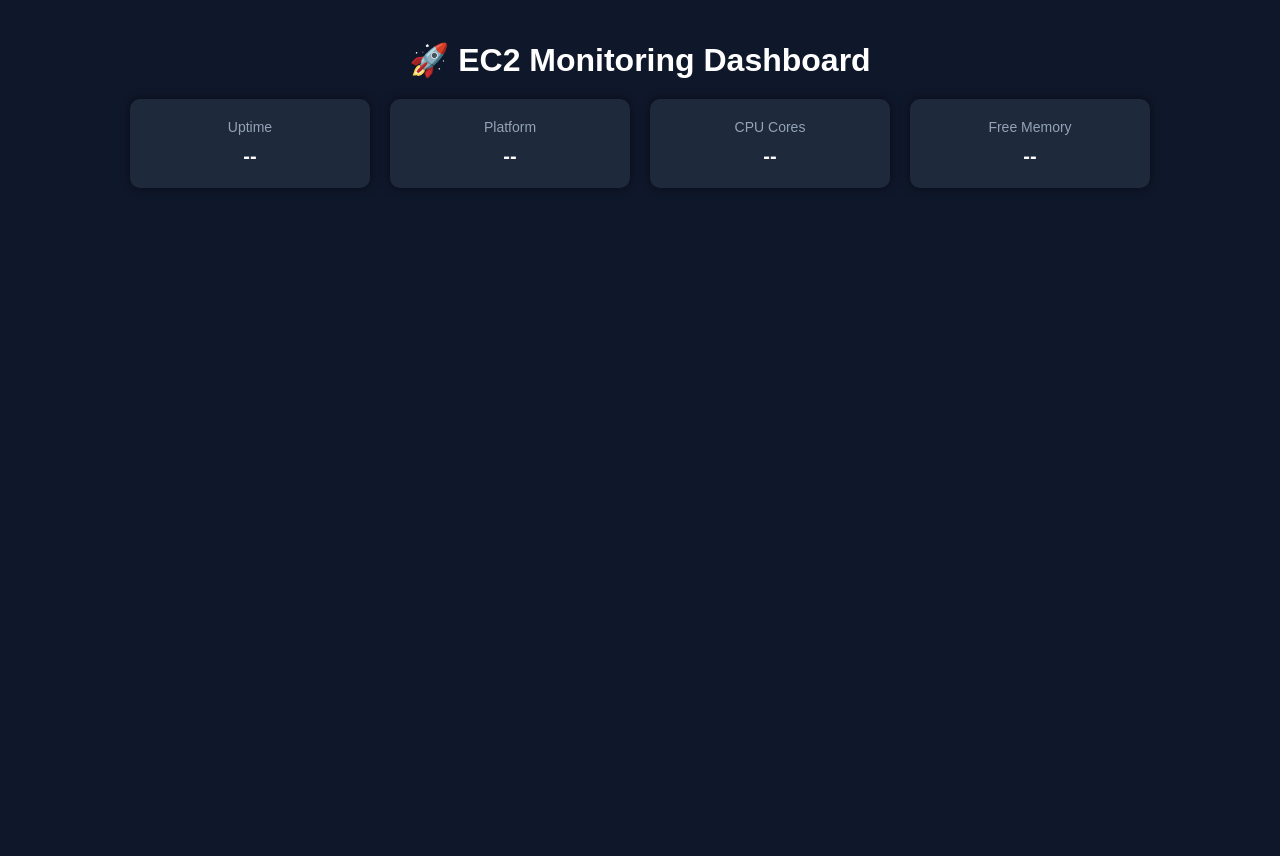
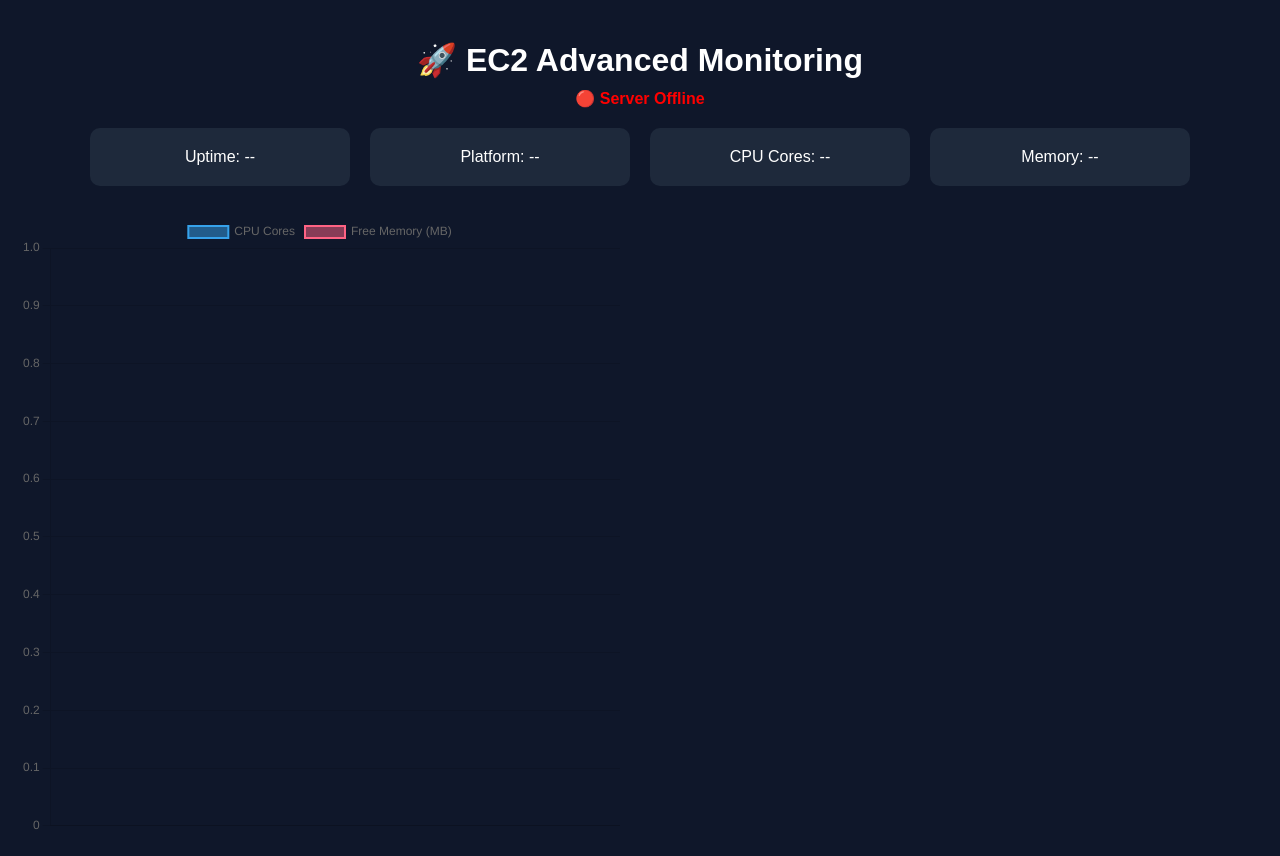
Before and after one commit to Teja260906/ec2-monitoring-app, a plain HTML site: page index.html in a window 1280 px wide. Before the commit the page ends 800 px from the top, so only its background shows below. Drawn offline with nearby package versions, Linux system fonts and the light colour scheme; no server answers.

Commit message:
Update index.html

```diff
--- a/index.html
+++ b/index.html
@@ -2,19 +2,34 @@
 <html lang="en">
 <head>
   <meta charset="UTF-8">
-  <title>EC2 Monitoring Dashboard</title>
+  <title>EC2 Advanced Dashboard</title>
+  <script src="https://cdn.jsdelivr.net/npm/chart.js"></script>
+
   <style>
     body {
       font-family: Arial, sans-serif;
       background: #0f172a;
       color: white;
-      text-align: center;
       margin: 0;
       padding: 20px;
+      text-align: center;
     }
 
     h1 {
+      margin-bottom: 10px;
+    }
+
+    .status {
       margin-bottom: 20px;
+      font-weight: bold;
+    }
+
+    .online {
+      color: #22c55e;
+    }
+
+    .offline {
+      color: red;
     }
 
     .container {
@@ -28,63 +43,86 @@
       background: #1e293b;
       padding: 20px;
       border-radius: 10px;
-      width: 200px;
-      box-shadow: 0 0 10px rgba(0,0,0,0.5);
+      width: 220px;
     }
 
-    .title {
-      font-size: 14px;
-      color: #94a3b8;
-    }
-
-    .value {
-      font-size: 20px;
-      margin-top: 10px;
-      font-weight: bold;
+    canvas {
+      max-width: 600px;
+      margin-top: 30px;
     }
   </style>
 </head>
 <body>
 
-<h1>🚀 EC2 Monitoring Dashboard</h1>
+<h1>🚀 EC2 Advanced Monitoring</h1>
+<div id="status" class="status">Checking...</div>
 
 <div class="container">
-  <div class="card">
-    <div class="title">Uptime</div>
-    <div id="uptime" class="value">--</div>
-  </div>
-
-  <div class="card">
-    <div class="title">Platform</div>
-    <div id="platform" class="value">--</div>
-  </div>
-
-  <div class="card">
-    <div class="title">CPU Cores</div>
-    <div id="cpu" class="value">--</div>
-  </div>
-
-  <div class="card">
-    <div class="title">Free Memory</div>
-    <div id="memory" class="value">--</div>
-  </div>
+  <div class="card">Uptime: <span id="uptime">--</span></div>
+  <div class="card">Platform: <span id="platform">--</span></div>
+  <div class="card">CPU Cores: <span id="cpu">--</span></div>
+  <div class="card">Memory: <span id="memory">--</span></div>
 </div>
 
+<canvas id="chart"></canvas>
+
 <script>
+let labels = [];
+let cpuData = [];
+let memData = [];
+
+const ctx = document.getElementById('chart').getContext('2d');
+
+const chart = new Chart(ctx, {
+  type: 'line',
+  data: {
+    labels: labels,
+    datasets: [
+      {
+        label: 'CPU Cores',
+        data: cpuData,
+        borderWidth: 2
+      },
+      {
+        label: 'Free Memory (MB)',
+        data: memData,
+        borderWidth: 2
+      }
+    ]
+  }
+});
+
 async function loadStats() {
   try {
     const res = await fetch('/api/stats');
     const data = await res.json();
 
+    document.getElementById('status').innerText = "🟢 Server Online";
+    document.getElementById('status').className = "status online";
+
     document.getElementById('uptime').innerText =
       Math.floor(data.uptime / 60) + " mins";
-
     document.getElementById('platform').innerText = data.platform;
     document.getElementById('cpu').innerText = data.cpu;
     document.getElementById('memory').innerText = data.memory;
 
+    const time = new Date().toLocaleTimeString();
+
+    labels.push(time);
+    cpuData.push(data.cpu);
+    memData.push(parseFloat(data.memory));
+
+    if (labels.length > 10) {
+      labels.shift();
+      cpuData.shift();
+      memData.shift();
+    }
+
+    chart.update();
+
   } catch (err) {
-    console.log("Error fetching data");
+    document.getElementById('status').innerText = "🔴 Server Offline";
+    document.getElementById('status').className = "status offline";
   }
 }
 
```
